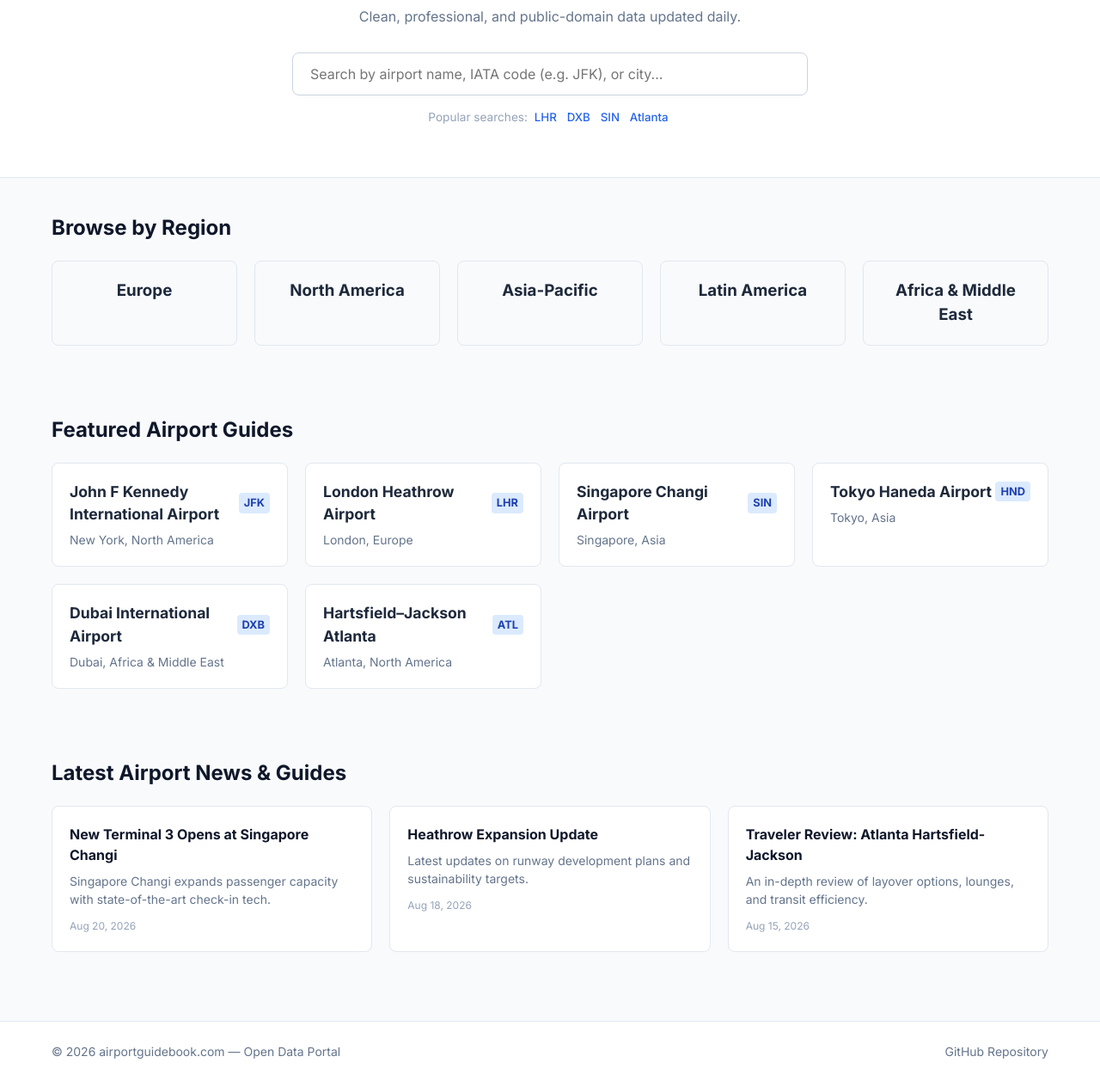
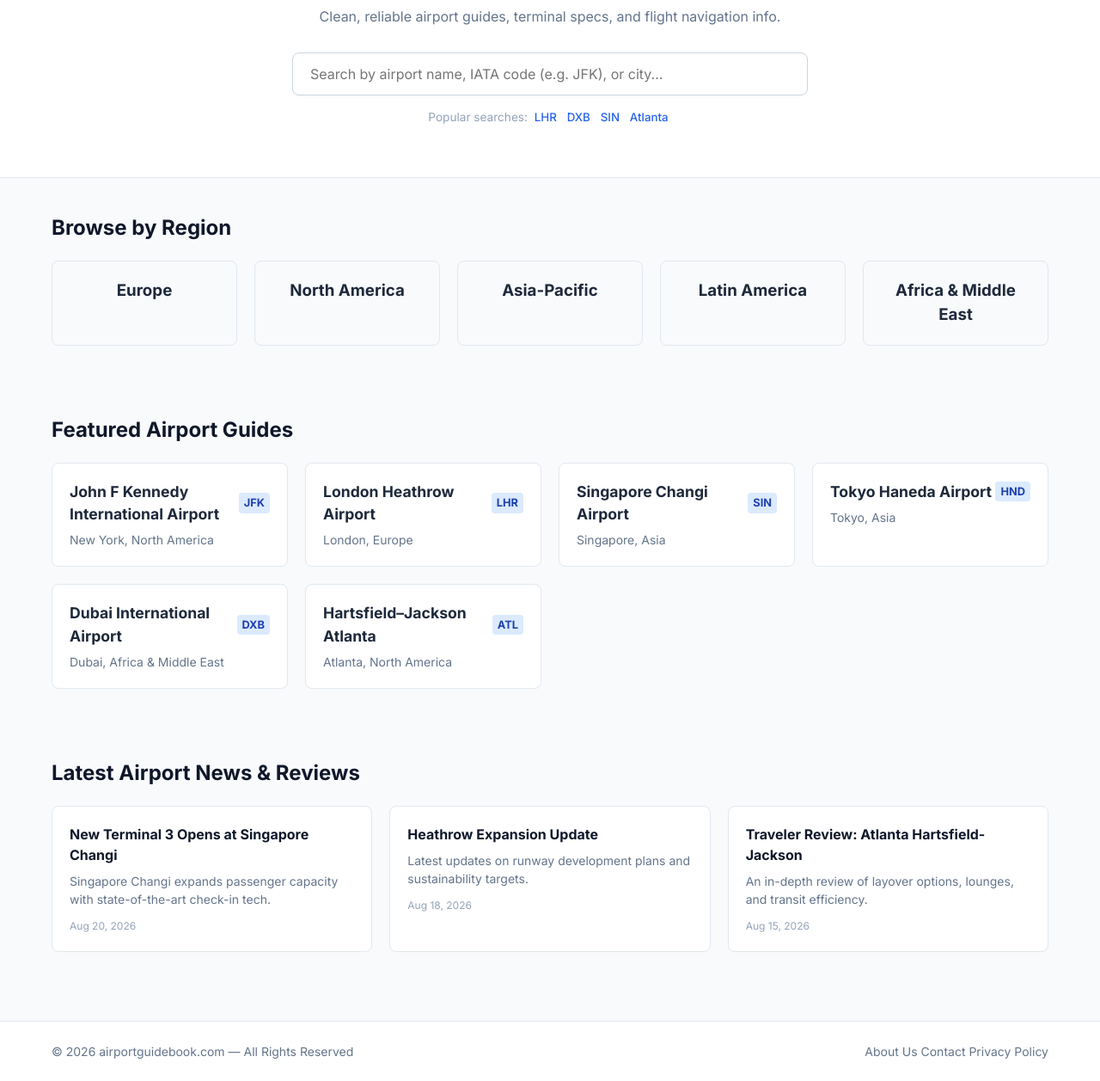
Before and after one commit to amcykarim/airportguidebook.com, a plain HTML site: page index.html in a window 1280 px wide. Shown: the part 182-1439 px from the top of the page at 86% size. Drawn offline with Linux system fonts and the light colour scheme.

Commit message:
Enhance navigation and update footer content
Added navigation button for airport search and updated footer text.

```diff
--- a/index.html
+++ b/index.html
@@ -9,6 +9,7 @@
 </head>
 <body>
 
+    <!-- Navigation Header -->
     <header class="navbar">
         <div class="container nav-container">
             <a href="#" class="brand-logo">
@@ -20,16 +21,17 @@
                 <a href="#regions">Regions</a>
                 <a href="#news">News & Guides</a>
             </nav>
-            <div class="nav-badge">
-                <span>Public Domain Data</span>
+            <div class="nav-btn-wrapper">
+                <a href="#search" class="btn-primary">Find an Airport</a>
             </div>
         </div>
     </header>
 
-    <section class="hero">
+    <!-- Hero / Search Section -->
+    <section class="hero" id="search">
         <div class="container hero-container">
             <h1>Your Complete Guide to 10,000+ Airports Worldwide</h1>
-            <p>Clean, professional, and public-domain data updated daily.</p>
+            <p>Clean, reliable airport guides, terminal specs, and flight navigation info.</p>
 
             <div class="search-box">
                 <input type="text" id="searchInput" placeholder="Search by airport name, IATA code (e.g. JFK), or city...">
@@ -46,8 +48,10 @@
         </div>
     </section>
 
+    <!-- Content Sections -->
     <main class="container">
 
+        <!-- Region Browser -->
         <section id="regions" class="section">
             <h2>Browse by Region</h2>
             <div class="grid grid-regions">
@@ -59,23 +63,28 @@
             </div>
         </section>
 
+        <!-- Dynamic Airport Grid -->
         <section class="section">
             <h2 id="airportGridTitle">Featured Airport Guides</h2>
             <div id="airportGrid" class="grid grid-airports"></div>
         </section>
 
+        <!-- News & Updates -->
         <section id="news" class="section">
-            <h2>Latest Airport News & Guides</h2>
+            <h2>Latest Airport News & Reviews</h2>
             <div id="newsGrid" class="grid grid-news"></div>
         </section>
 
     </main>
 
+    <!-- Footer -->
     <footer>
         <div class="container footer-container">
-            <p>&copy; 2026 airportguidebook.com — Open Data Portal</p>
+            <p>&copy; 2026 airportguidebook.com — All Rights Reserved</p>
             <div class="footer-links">
-                <a href="https://github.com" target="_blank">GitHub Repository</a>
+                <a href="#">About Us</a>
+                <a href="#">Contact</a>
+                <a href="#">Privacy Policy</a>
             </div>
         </div>
     </footer>
```
